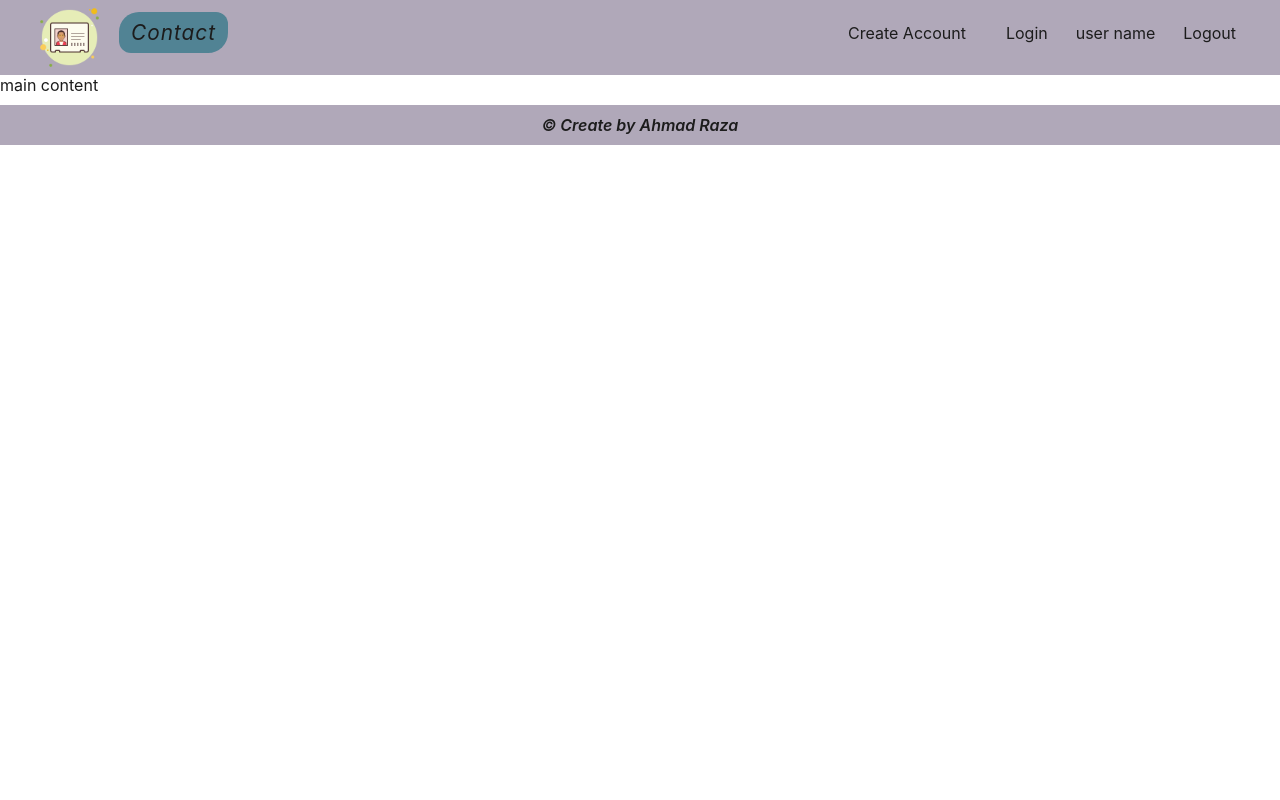
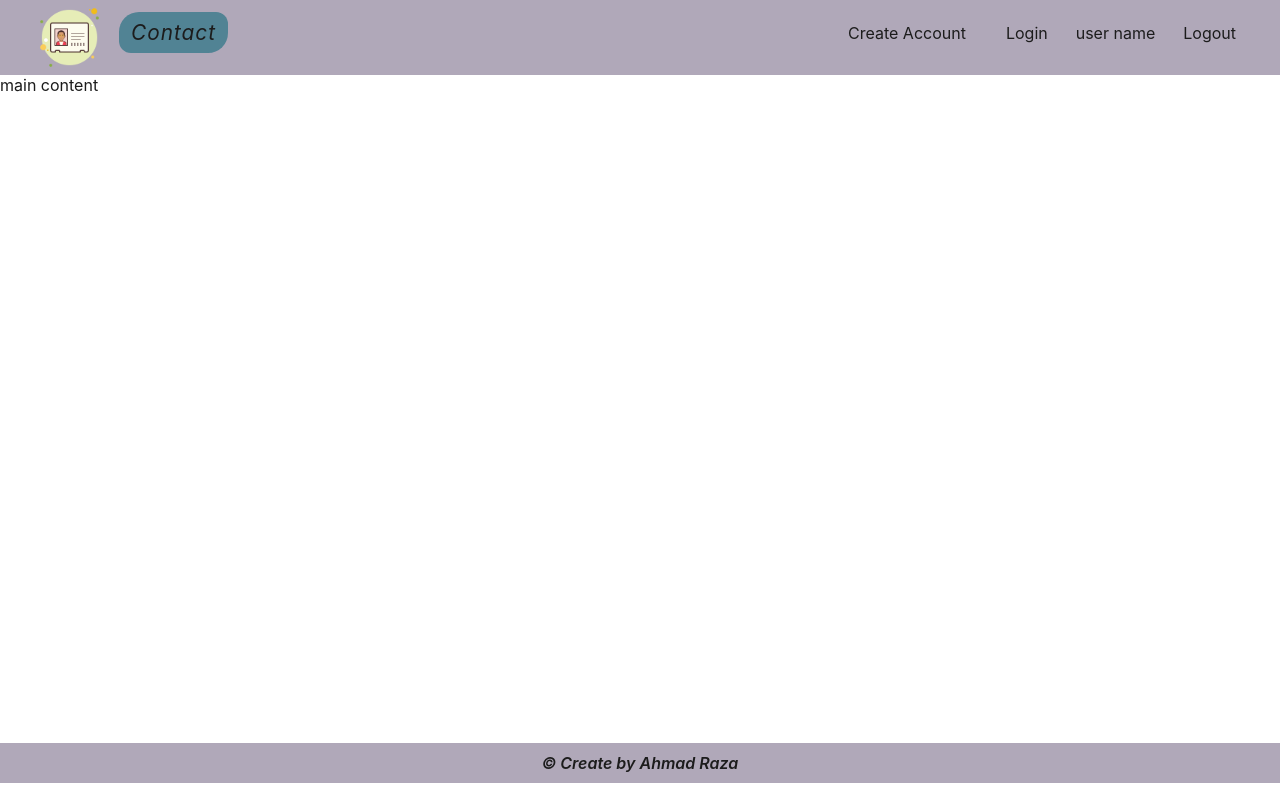
Before and after one commit to AhmadRaza09/react-contact, a React (Create React App) app: page / in a window 1280 px wide. Built offline with nearby package versions, Linux system fonts and the light colour scheme.

Commit message:
changed layout of app.js. closes #7.

```diff
--- a/src/App.css
+++ /dev/null
@@ -1,3 +0,0 @@
-.App {
-  text-align: center;
-}
--- a/src/App.js
+++ b/src/App.js
@@ -1,5 +1,5 @@
 import { useState } from "react";
-import "./App.css";
+import styles from "./App.module.css";
 
 import Footer from "./components/Footer/Footer";
 import Header from "./components/header/Header";
@@ -16,13 +16,15 @@ function App() {
 
   switch (showContent) {
     case "account":
-      whichComponentToShow = <div>create account</div>;
+      whichComponentToShow = (
+        <div className={styles.others}>create account</div>
+      );
       break;
     case "login":
-      whichComponentToShow = <div>login</div>;
+      whichComponentToShow = <div className={styles.others}>login</div>;
       break;
     default:
-      whichComponentToShow = <div>main content</div>;
+      whichComponentToShow = <div className={styles.others}>main content</div>;
   }
 
   return (
--- /dev/null
+++ b/src/App.module.css
@@ -0,0 +1,8 @@
+.App {
+  text-align: center;
+}
+
+.others {
+  height: 83.46vh;
+  margin-bottom: 0px !important;
+}
```
